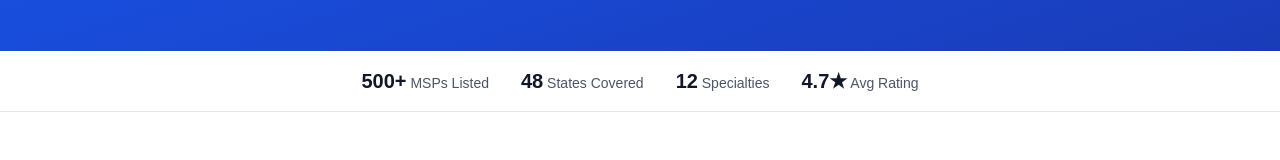
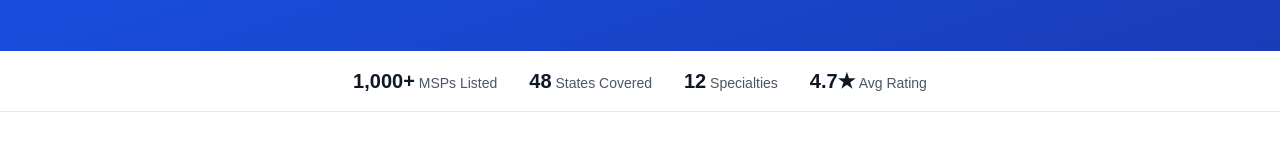
Before and after one commit to cornbluth/mspdirectory, a Next.js app: page / in a window 1280 px wide. Shown: the part 442-602 px from the top of the page. Built offline with nearby package versions, Linux system fonts and the light colour scheme.

Commit message:
update homepage stats to reflect 1191 listings

```diff
--- a/app/page.tsx
+++ b/app/page.tsx
@@ -40,7 +40,7 @@ export default function HomePage() {
       <section className="bg-white border-b border-gray-200">
         <div className="max-w-7xl mx-auto px-4 py-4 flex flex-wrap gap-8 justify-center text-sm text-gray-600">
           <div>
-            <span className="font-bold text-gray-900 text-xl">500+</span> MSPs Listed
+            <span className="font-bold text-gray-900 text-xl">1,000+</span> MSPs Listed
           </div>
           <div>
             <span className="font-bold text-gray-900 text-xl">48</span> States Covered
```
